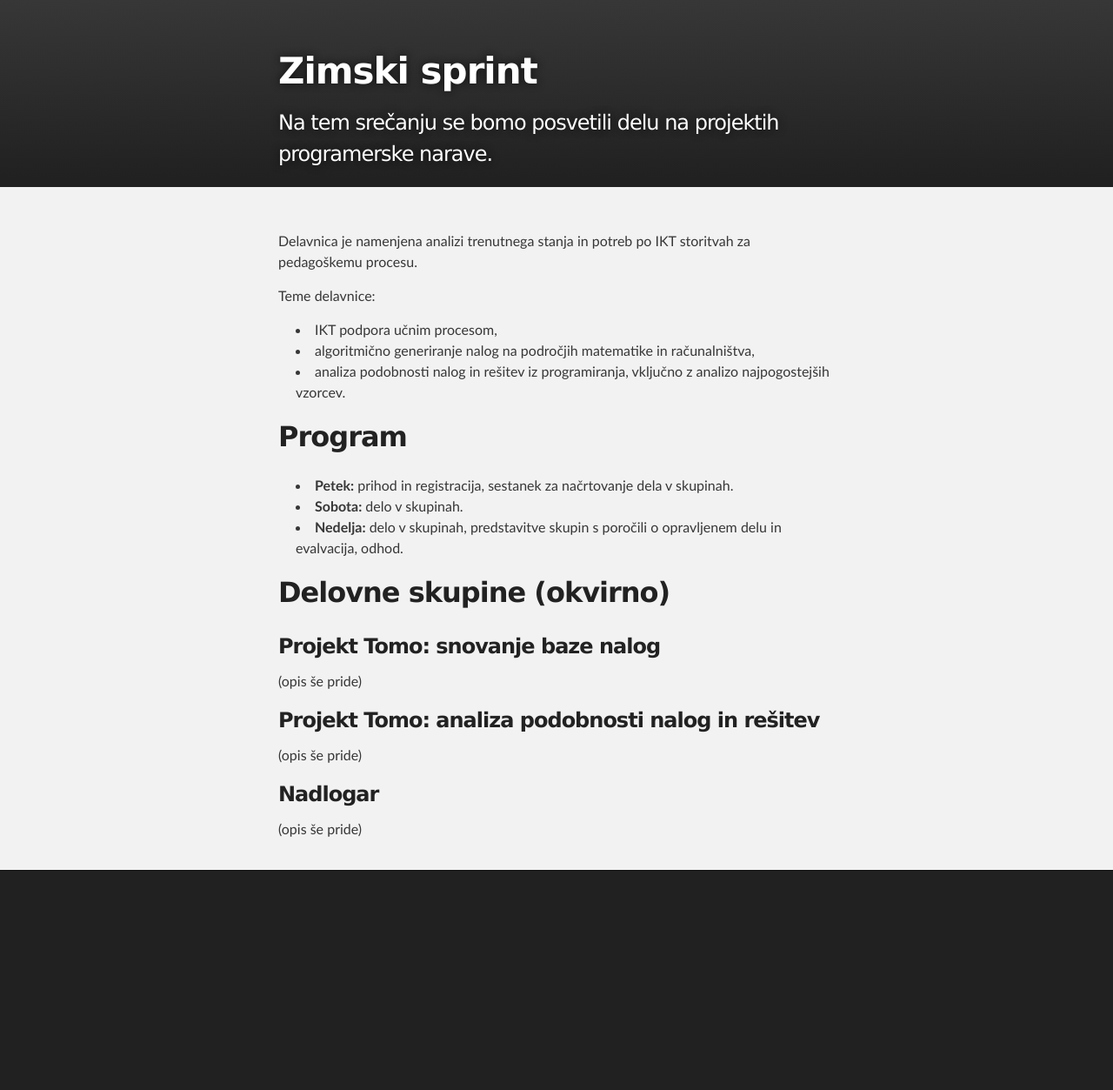
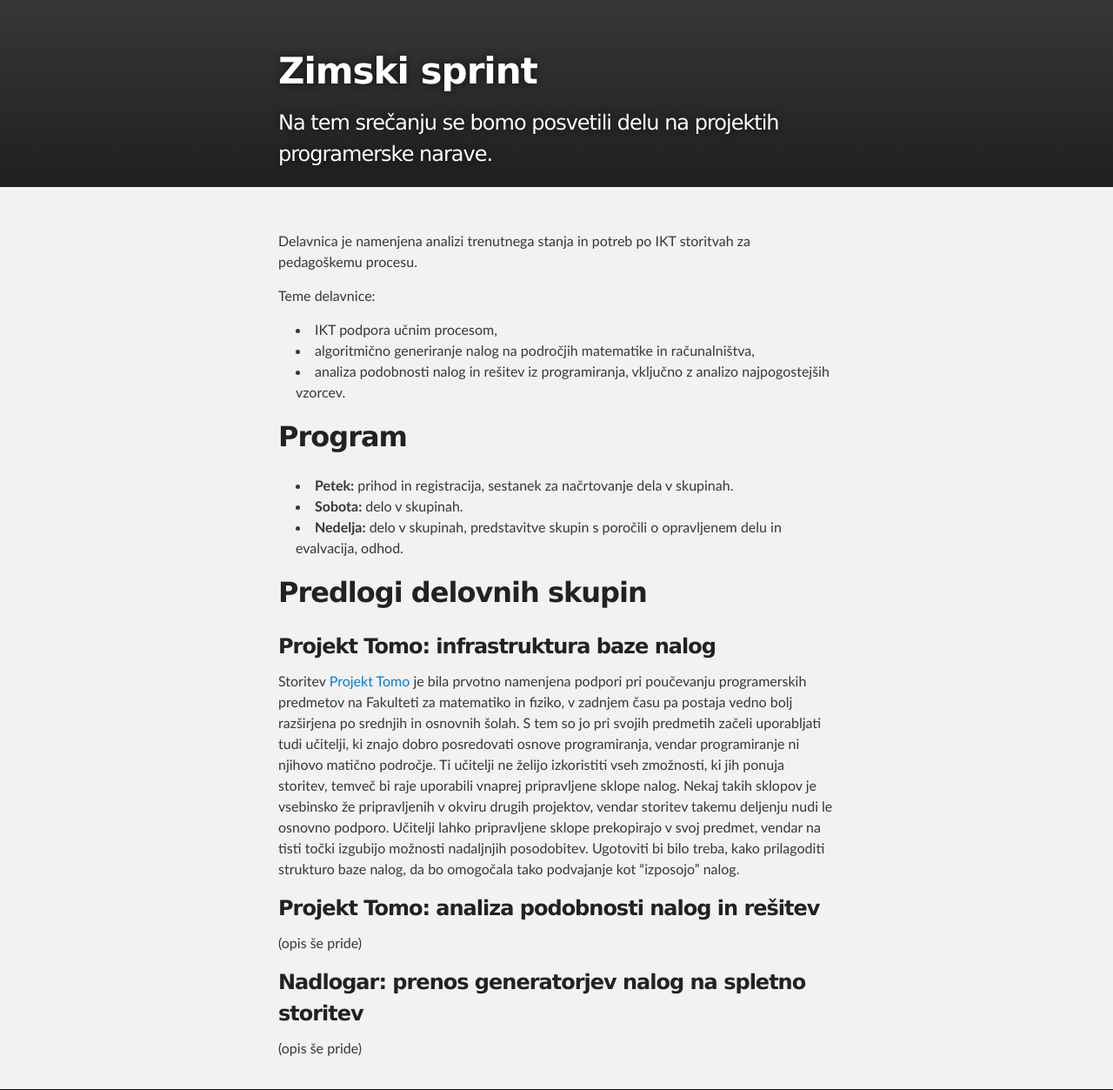
Before and after one commit to programerski-klub-fmf/bled23-winter-sprint, a Jekyll site: the page built from index.md, in a window 1280 px wide. Shown: the whole page at 87% size. Built offline with Jekyll 4.4.1, drawn with Linux system fonts in a browser that asks for light colours; before the commit the page ends 1001 px from its top, so only the background shows below that.

Commit message:
Update index.md

```diff
--- a/index.md
+++ b/index.md
@@ -18,16 +18,16 @@ Teme delavnice:
 * **Sobota:** delo v skupinah.
 * **Nedelja:** delo v skupinah, predstavitve skupin s poročili o opravljenem delu in evalvacija, odhod.
 
-## Delovne skupine (okvirno)
+## Predlogi delovnih skupin
 
-### Projekt Tomo: snovanje baze nalog
+### Projekt Tomo: infrastruktura baze nalog
 
-(opis še pride)
+Storitev [Projekt Tomo](https://www.projekt-tomo.si) je bila prvotno namenjena podpori pri poučevanju programerskih predmetov na Fakulteti za matematiko in fiziko, v zadnjem času pa postaja vedno bolj razširjena po srednjih in osnovnih šolah. S tem so jo pri svojih predmetih začeli uporabljati tudi učitelji, ki znajo dobro posredovati osnove programiranja, vendar programiranje ni njihovo matično področje. Ti učitelji ne želijo izkoristiti vseh zmožnosti, ki jih ponuja storitev, temveč bi raje uporabili vnaprej pripravljene sklope nalog. Nekaj takih sklopov je vsebinsko že pripravljenih v okviru drugih projektov, vendar storitev takemu deljenju nudi le osnovno podporo. Učitelji lahko pripravljene sklope prekopirajo v svoj predmet, vendar na tisti točki izgubijo možnosti nadaljnjih posodobitev. Ugotoviti bi bilo treba, kako prilagoditi strukturo baze nalog, da bo omogočala tako podvajanje kot "izposojo" nalog.
 
 ### Projekt Tomo: analiza podobnosti nalog in rešitev
 
 (opis še pride)
 
-### Nadlogar
+### Nadlogar: prenos generatorjev nalog na spletno storitev
 
 (opis še pride)
```
